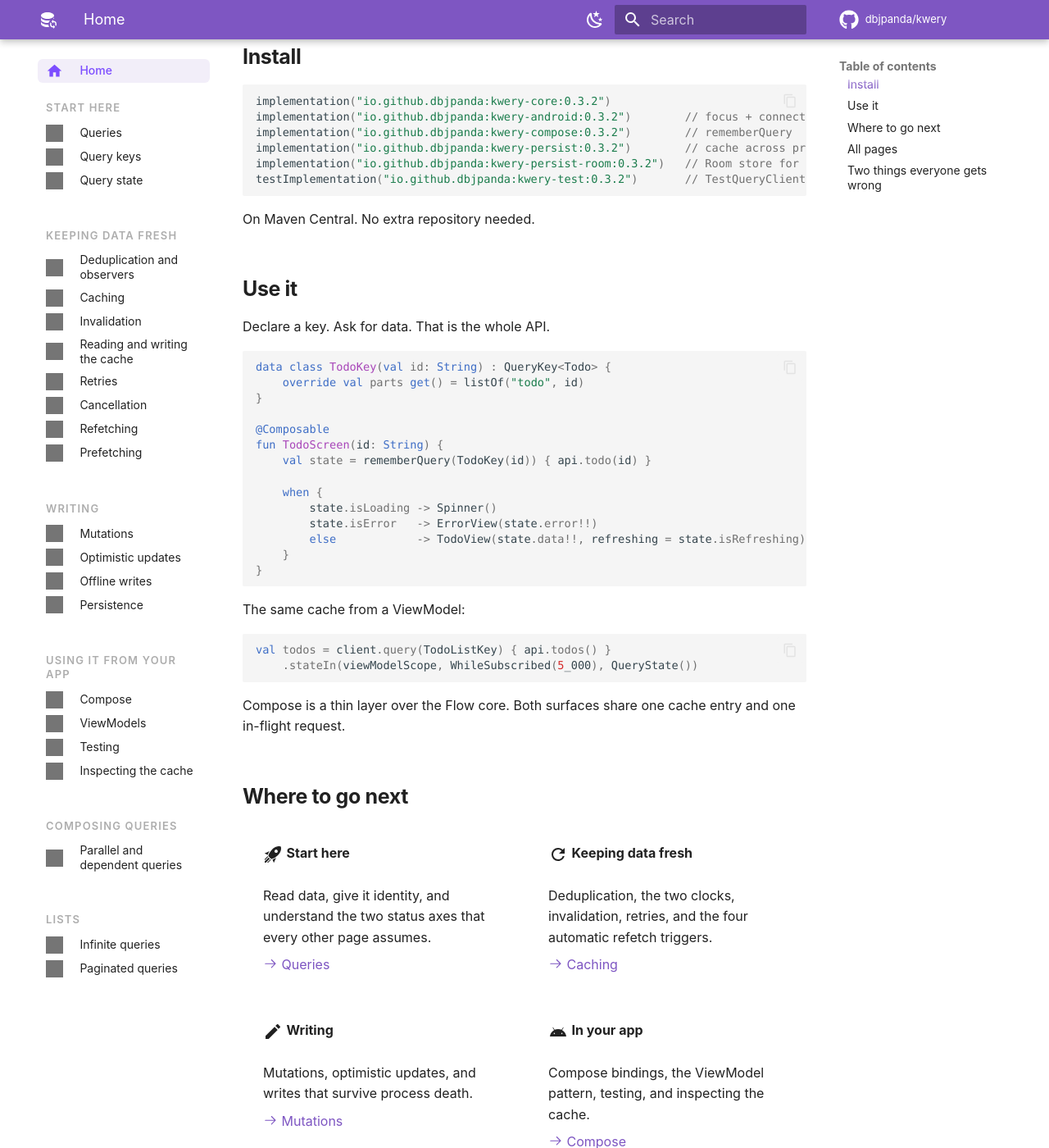
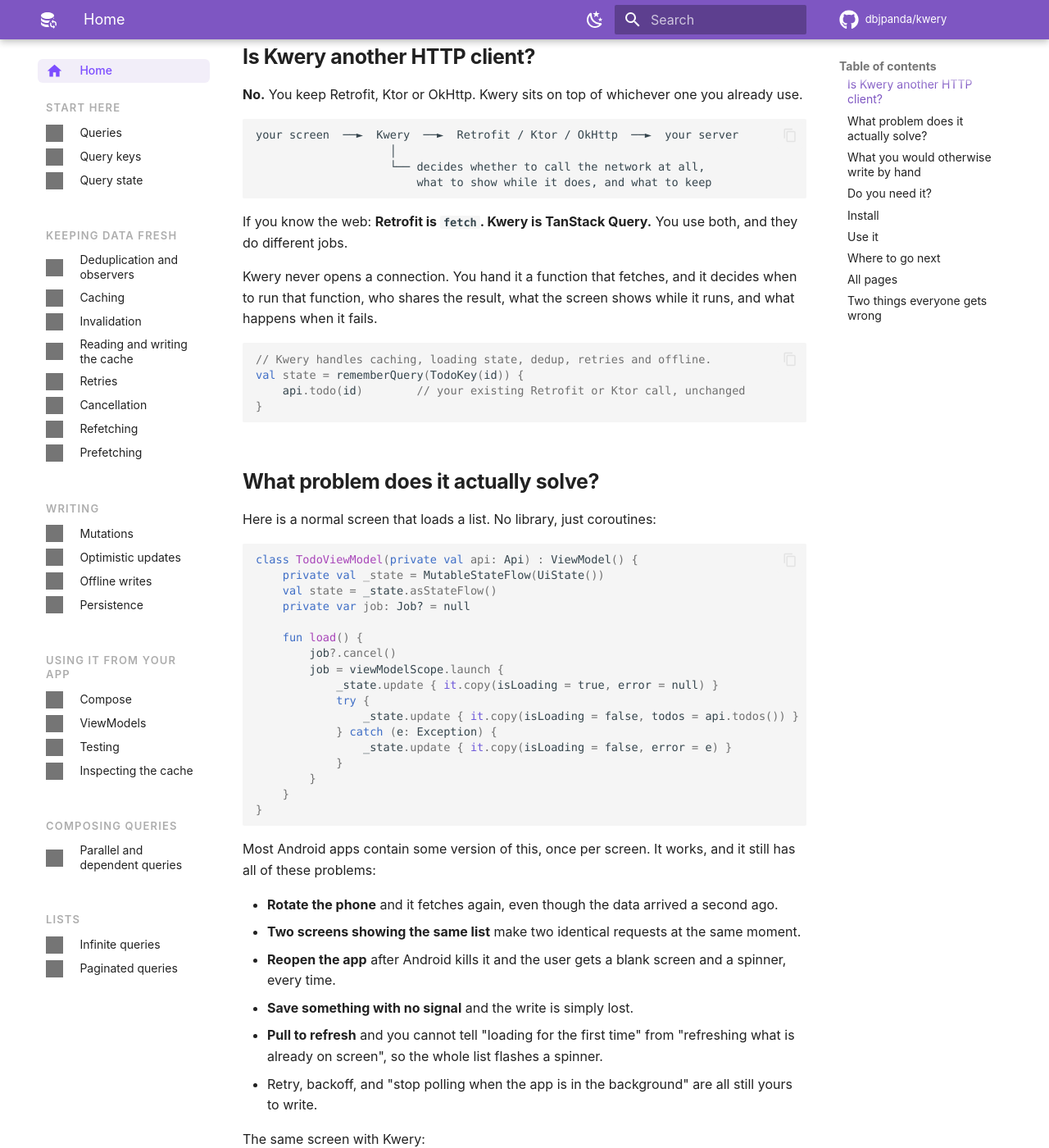
Before and after one commit to dbjpanda/kwery, an MkDocs documentation site: the page built from docs/README.md, in a window 1280 px wide and 1400 px high, scrolled down 275 px. Shown: the whole window at 82% size. Built offline with MkDocs 1.6.1 and Material for MkDocs 9.7.7, drawn with Linux system fonts in a browser that asks for light colours; comment, search, counter and statistics services are not loaded; some of the changed text lies outside the part shown.

Commit message:
docs: say what Kwery is not, before saying what it is
Someone evaluating the library could not tell from the README whether it
replaces Retrofit. That is the first question a reader has and neither the
README nor the docs home answered it, so they went and asked an AI, which
answered it in one line: Kwery is not an HTTP client, it sits on top of one.
If that is the sentence that makes it click, it belongs at the top of the page.

Both pages now open with:

- Is Kwery another HTTP client? No, with a diagram of where it sits and the
  comparison that lands fastest for anyone who has used the web: Retrofit is
  fetch, Kwery is TanStack Query, and you use both.
- What problem does it actually solve, as the ViewModel everyone has written
  by hand, followed by the six things wrong with it, followed by the one line
  that replaces it.
- A table of what each of those fixes costs to build yourself.
- Do you need it, with an honest "probably not if" so readers can rule it out.

Written for someone who has not met this category of library before, since the
name gives no clue: searching "kotlin query" turns up SQL clients and GraphQL,
which is the neighbourhood readers arrive from.

````diff
--- a/docs/README.md
+++ b/docs/README.md
@@ -4,6 +4,99 @@
 what to serve, what to refresh, and what to queue until the network returns.
 
 Built on coroutines and Flow. Works from a ViewModel or from Compose.
+
+## Is Kwery another HTTP client?
+
+**No.** You keep Retrofit, Ktor or OkHttp. Kwery sits on top of whichever one
+you already use.
+
+```
+your screen  ──►  Kwery  ──►  Retrofit / Ktor / OkHttp  ──►  your server
+                    │
+                    └── decides whether to call the network at all,
+                        what to show while it does, and what to keep
+```
+
+If you know the web: **Retrofit is `fetch`. Kwery is TanStack Query.** You use
+both, and they do different jobs.
+
+Kwery never opens a connection. You hand it a function that fetches, and it
+decides when to run that function, who shares the result, what the screen shows
+while it runs, and what happens when it fails.
+
+```kotlin
+// Kwery handles caching, loading state, dedup, retries and offline.
+val state = rememberQuery(TodoKey(id)) {
+    api.todo(id)        // your existing Retrofit or Ktor call, unchanged
+}
+```
+
+## What problem does it actually solve?
+
+Here is a normal screen that loads a list. No library, just coroutines:
+
+```kotlin
+class TodoViewModel(private val api: Api) : ViewModel() {
+    private val _state = MutableStateFlow(UiState())
+    val state = _state.asStateFlow()
+    private var job: Job? = null
+
+    fun load() {
+        job?.cancel()
+        job = viewModelScope.launch {
+            _state.update { it.copy(isLoading = true, error = null) }
+            try {
+                _state.update { it.copy(isLoading = false, todos = api.todos()) }
+            } catch (e: Exception) {
+                _state.update { it.copy(isLoading = false, error = e) }
+            }
+        }
+    }
+}
+```
+
+Most Android apps contain some version of this, once per screen. It works, and
+it still has all of these problems:
+
+- **Rotate the phone** and it fetches again, even though the data arrived a
+  second ago.
+- **Two screens showing the same list** make two identical requests at the same
+  moment.
+- **Reopen the app** after Android kills it and the user gets a blank screen and
+  a spinner, every time.
+- **Save something with no signal** and the write is simply lost.
+- **Pull to refresh** and you cannot tell "loading for the first time" from
+  "refreshing what is already on screen", so the whole list flashes a spinner.
+- Retry, backoff, and "stop polling when the app is in the background" are all
+  still yours to write.
+
+The same screen with Kwery:
+
+```kotlin
+val todos = client.query(TodoListKey) { api.todos() }
+```
+
+Every item above is handled. Not because the library is clever, but because
+these are the same six problems in every app, and they have known answers.
+
+## What you would otherwise write by hand
+
+| What the user notices | What it takes to fix yourself |
+|---|---|
+| Rotation refetches | keep a cache outside the ViewModel, track what is in flight |
+| Two screens, two requests | a registry of in-flight calls keyed by request |
+| Spinner on every cold start | a disk cache, plus deciding what is too old to show |
+| Lost write when offline | a durable queue, replay on reconnect, idempotency keys |
+| Full-screen spinner on refresh | two separate status flags, not one enum |
+| Refetch storms on reconnect | debounce, and knowing the network is *really* back |
+
+## Do you need it?
+
+**Probably yes if** your app reads data from a server on more than one screen,
+or the same data appears in more than one place, or users use it on a train.
+
+**Probably not if** your app fetches once at startup and never again, or all
+your data is local.
 
 ## Install
 
````
Also changed, not shown: README.md (+93 -0 lines).
